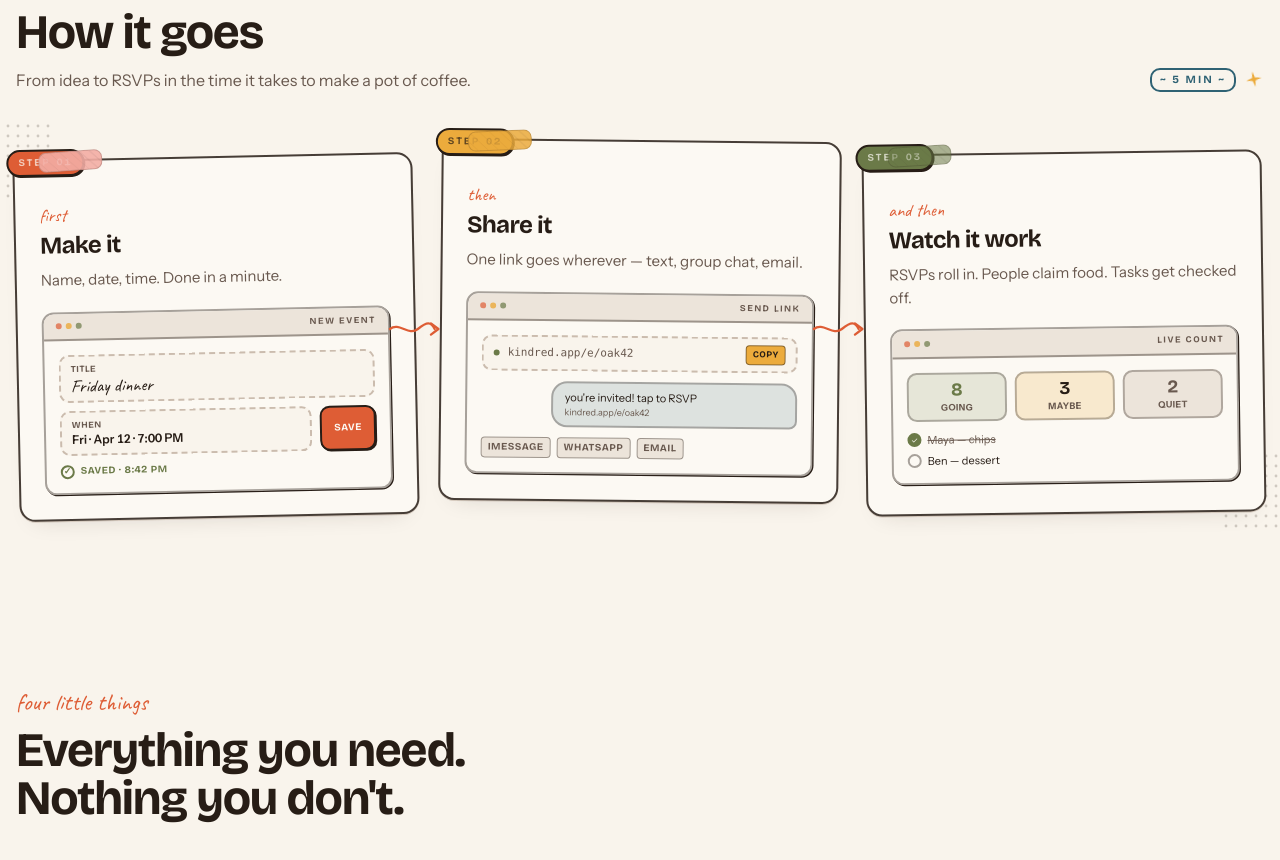
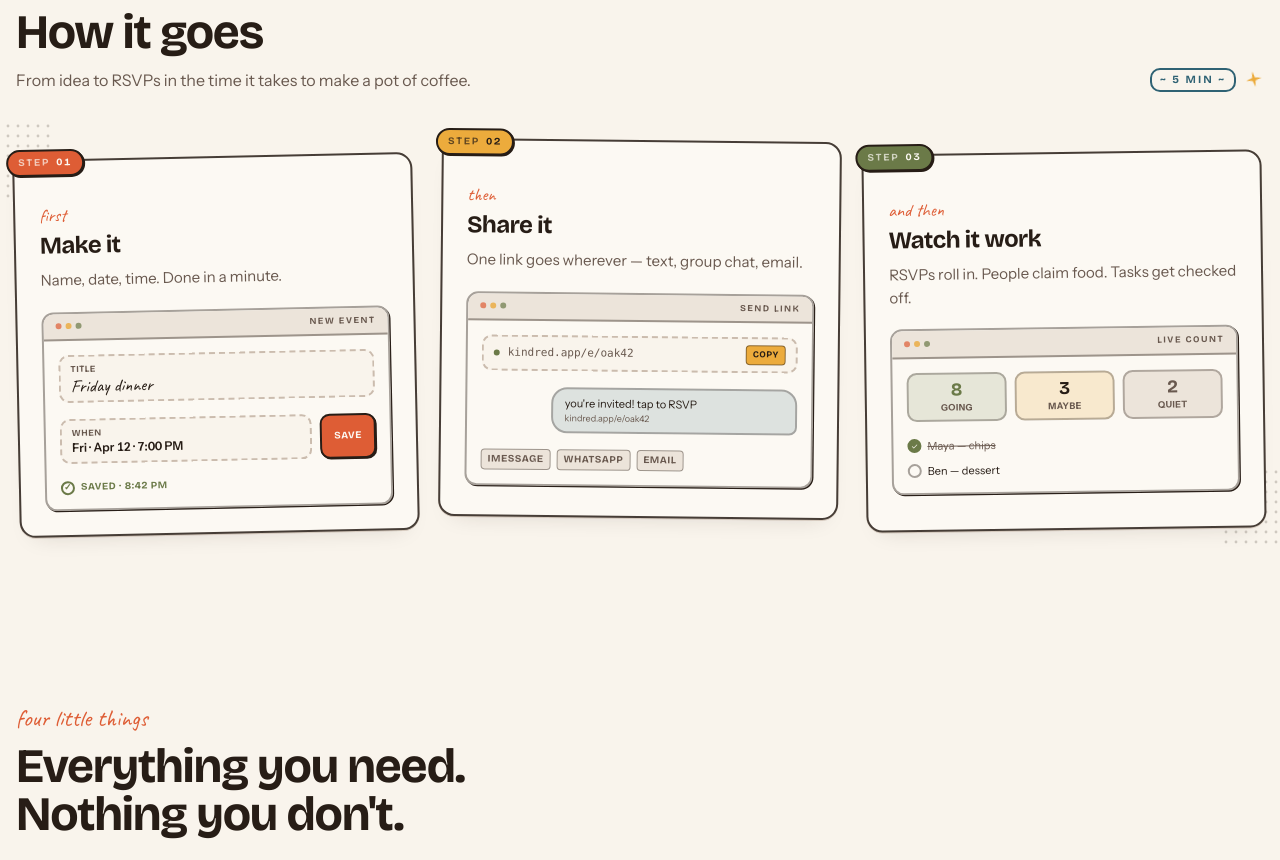
Before and after one commit to blakinq/kindred, a Next.js app: page / in a window 1280 px wide. Shown: the part 1828-2688 px from the top of the page. Built offline with nearby package versions, Linux system fonts and the light colour scheme.

Commit message:
Polish landing page: unblock step pills, tighten "How it goes"
- Remove washi tape strip and trail arrows from "How it goes" cards
- Increase spacing inside each step preview window
- Break "small wins" heading onto two lines

```diff
--- a/src/app/page.tsx
+++ b/src/app/page.tsx
@@ -6,8 +6,6 @@ import {
   DotGrid,
   Stamp,
   CornerCurl,
-  TrailArrow,
-  TrailArrowDown,
 } from "@/components/decorations";
 import { ScrollToTop } from "@/components/scroll-to-top";
 import { cn } from "@/lib/utils";
@@ -73,7 +71,7 @@ const steps = [
     body: "Name, date, time. Done in a minute.",
     accent: "terracotta",
     preview: (
-      <div className="space-y-2">
+      <div className="space-y-4">
         <div className="rounded-md border-2 border-dashed border-rule bg-paper px-2.5 py-1.5">
           <div className="text-[9px] font-display font-bold uppercase tracking-wider text-ink-soft">
             Title
@@ -119,7 +117,7 @@ const steps = [
     body: "One link goes wherever — text, group chat, email.",
     accent: "mustard",
     preview: (
-      <div className="space-y-2.5">
+      <div className="space-y-4">
         <div className="flex items-center gap-2 rounded-md border-2 border-dashed border-rule bg-paper px-2.5 py-1.5">
           <span className="inline-block h-1.5 w-1.5 rounded-full bg-olive" />
           <code className="flex-1 truncate font-mono text-[11px] text-ink-soft">
@@ -157,7 +155,7 @@ const steps = [
     body: "RSVPs roll in. People claim food. Tasks get checked off.",
     accent: "olive",
     preview: (
-      <div className="space-y-2.5">
+      <div className="space-y-4">
         <div className="grid grid-cols-3 gap-2 text-center">
           <div className="rounded-md border-2 border-ink/30 bg-olive/15 p-1.5">
             <div className="font-display text-lg font-bold leading-none text-olive">
@@ -184,7 +182,7 @@ const steps = [
             </div>
           </div>
         </div>
-        <ul className="space-y-1 text-[11px]">
+        <ul className="space-y-2 text-[11px]">
           <li className="flex items-center gap-1.5">
             <span className="inline-flex h-3.5 w-3.5 items-center justify-center rounded-sm border-2 border-olive bg-olive text-[8px] text-paper-light">
               ✓
@@ -471,18 +469,6 @@ export default function HomePage() {
                   <span className="tabular-nums">{s.n}</span>
                 </div>
 
-                <span
-                  className={cn(
-                    "tape rounded-sm",
-                    s.accent === "olive"
-                      ? "tape-olive"
-                      : s.accent === "terracotta"
-                        ? "tape-coral"
-                        : "",
-                  )}
-                  aria-hidden
-                />
-
                 <div className="mt-4">
                   <p className="font-hand text-lg text-terracotta">{s.kicker}</p>
                   <h3 className="font-display text-2xl font-bold tracking-tight">
@@ -514,19 +500,6 @@ export default function HomePage() {
                 </div>
               </article>
 
-              {/* Trail arrow to the next step */}
-              {i < steps.length - 1 && (
-                <>
-                  <TrailArrow
-                    className="pointer-events-none absolute -right-7 top-1/2 hidden h-6 w-14 -translate-y-1/2 text-terracotta md:block"
-                    aria-hidden
-                  />
-                  <TrailArrowDown
-                    className="mx-auto mt-4 h-12 w-5 text-terracotta md:hidden"
-                    aria-hidden
-                  />
-                </>
-              )}
             </li>
           ))}
         </ol>
@@ -579,7 +552,9 @@ export default function HomePage() {
         <div className="mb-10 max-w-2xl">
           <p className="font-hand text-2xl text-terracotta">small wins</p>
           <h2 className="mt-2 font-display text-4xl font-bold tracking-tight md:text-5xl">
-            The kind of stuff you'll say after.
+            The kind of stuff
+            <br />
+            you'll say after.
           </h2>
         </div>
         <div className="grid gap-6 md:grid-cols-3">
```
